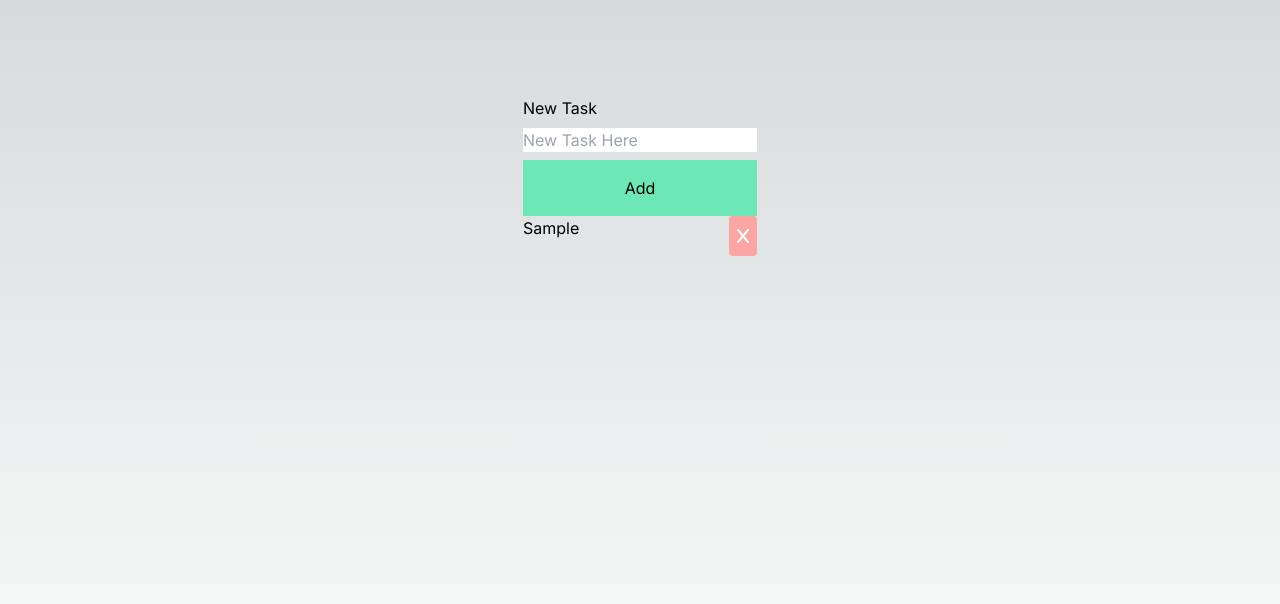
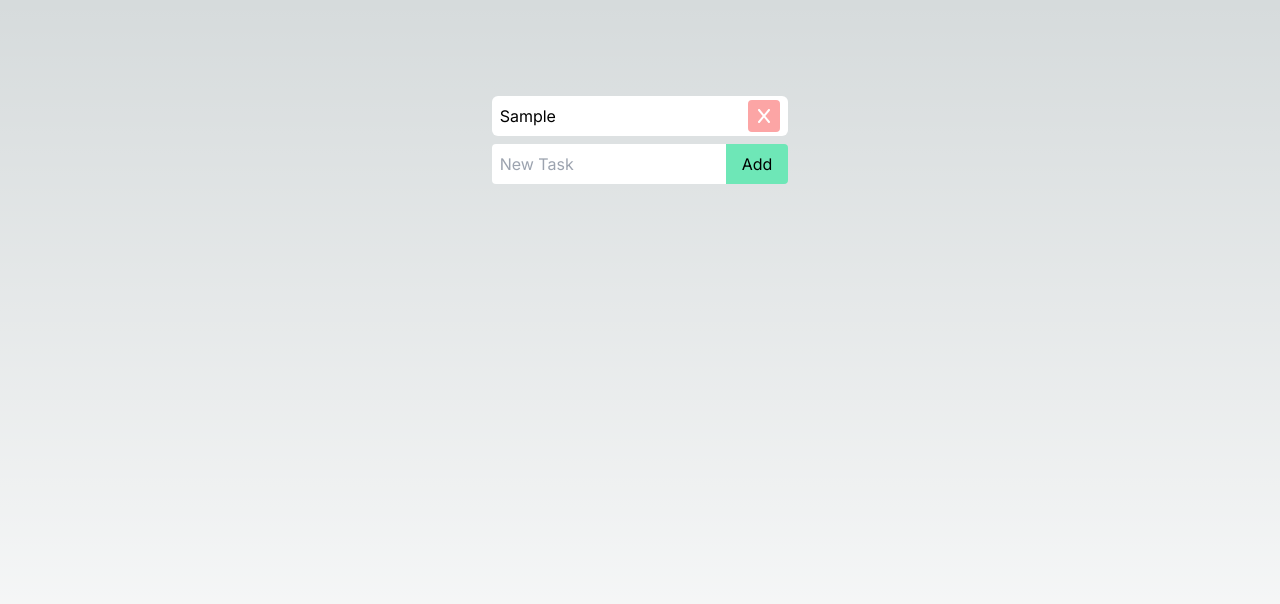
Before and after one commit to nrhoudek/Weekly-Planner, a Next.js app: page / in a window 1280 px wide. Both pictures are taken after typing "Sample" into the empty fields and a click on the button "Add". Shown: the top 604 px of the page. Built offline with nearby package versions, Linux system fonts and the light colour scheme.

Commit message:
Refactored some types, converted tabs to spaces, and added some styling
Styling to prevent my eyes from hurting more than they do looking at this hot mess

```diff
--- a/src/app/components/Day/AddTaskForm.tsx
+++ b/src/app/components/Day/AddTaskForm.tsx
@@ -19,10 +19,20 @@ export default function AddTaskForm({ addTask }: addTaskFormProps) {
     }
 
     return (
-    <form className='flex flex-col gap-2'>
-      <label htmlFor="newTask">New Task</label>
-      <input id="newTask" type="text" name="newTask" placeholder="New Task Here" autoComplete="off" value={inputText} onChange={(event) => setInputText(event.target.value)}/>
-      <button className="p-4 bg-emerald-300 hover:bg-emerald-500" type="submit" onClick={(event: React.MouseEvent<HTMLElement>) => handleClick(event)}>Add</button>
+    <form className='flex w-full'>
+        <label htmlFor="newTask" className="sr-only">New Task</label>
+        <input
+            id="newTask"
+            className="indent-2 rounded-tl rounded-bl w-full"
+            type="text"
+            name="newTask"
+            placeholder="New Task"
+            autoComplete="off"
+            aria-label="New Task"
+            value={inputText}
+            onChange={(event) => setInputText(event.target.value)}
+        />
+        <button className="px-4 py-2 bg-emerald-300 hover:bg-emerald-500 rounded-br rounded-tr" type="submit" onClick={(event: React.MouseEvent<HTMLElement>) => handleClick(event)}>Add</button>
     </form>
     )
 }
--- a/src/app/components/Day/Layout.tsx
+++ b/src/app/components/Day/Layout.tsx
@@ -2,37 +2,33 @@
 import { useState } from 'react'
 import AddTaskForm from './AddTaskForm'
 import TaskList from './TaskList'
+import { taskItem } from './types/shared-types'
 
-export type taskItem = {
-  id: number;
-  task: string
+export default function Layout() {
+    const [tasks, setTasks] = useState<taskItem[]>([]);
+    const [id, setId] = useState(0);
+
+    function addTask(newTask: string) {
+        const tempTask = {
+            id: id,
+            content: newTask
         }
 
-export default function Container() {
-  const [taskList, setTaskList] = useState<taskItem[]>([]);
-  const [id, setId] = useState(0);
-
-  function addTask(task: string) {
-    const newTask = {
-      id: id,
-      task: task
-    }
-
-    const newTaskList = [...taskList, newTask]
-    setTaskList(newTaskList);
+        const newTaskList = [...tasks, tempTask]
+        setTasks(newTaskList);
         setId(prev => prev + 1);
     }
 
     function removeTask(id: number) {
-    const filteredTaskList = taskList.filter(task => task.id !== id);
+        const filteredTaskList = tasks.filter(task => task.id !== id);
         const newTaskList = filteredTaskList
-    setTaskList(newTaskList);
+        setTasks(newTaskList);
     }
 
     return (
-    <div>
+    <div className="max-w-xs">
+        <TaskList tasks={tasks} removeTask={removeTask}/>
         <AddTaskForm addTask={addTask}/>
-      <TaskList taskList={taskList} removeTask={removeTask}/>
     </div>
     )
 }
--- a/src/app/components/Day/RemoveButton.tsx
+++ /dev/null
@@ -1,20 +0,0 @@
-import { FontAwesomeIcon } from '@fortawesome/react-fontawesome'
-import { faX } from '@fortawesome/free-solid-svg-icons'
-
-type removeButtonProps = {
-  id: number
-  removeTask: (id: number) => void;
-}
-
-export default function RemoveButton( { id, removeTask }: removeButtonProps) {
-
-  function handleClick(id: number) {
-    removeTask(id)
-  }
-
-  return (
-    <button className="rounded bg-red-300 text-white p-2" onClick={() => handleClick(id)}>
-      <FontAwesomeIcon icon={faX} />
-    </button>
-  )
-}
--- a/src/app/components/Day/Task.tsx
+++ b/src/app/components/Day/Task.tsx
@@ -1,16 +1,23 @@
-import RemoveButton from './RemoveButton'
+import { FontAwesomeIcon } from '@fortawesome/react-fontawesome'
+import { faX } from '@fortawesome/free-solid-svg-icons'
 
 type taskProps = {
     id: number;
-    task: String;
+    content: String;
     removeTask: (id: number) => void;
 }
 
-export default function Task({ id, task, removeTask }: taskProps) {
-  return (
-    <li className='flex justify-between'>
-        {task}
-        <RemoveButton id={id} removeTask={removeTask}/>
-    </li>
-  )
+export default function Task({ id, content, removeTask }: taskProps) {
+    function handleClick(id: number) {
+        removeTask(id)
+    }
+
+    return (
+        <li className='flex justify-between items-center rounded-md bg-white px-2 py-1 mb-2 gap-4'>
+            {content}
+            <button className="flex items-center justify-center rounded bg-red-300 hover:bg-red-500 text-white p-2 h-8 w-8" onClick={() => handleClick(id)}>
+                <FontAwesomeIcon icon={faX} />
+            </button>
+        </li>
+    )
 }
--- a/src/app/components/Day/TaskList.tsx
+++ b/src/app/components/Day/TaskList.tsx
@@ -1,19 +1,17 @@
 import Task from './Task'
-import { taskItem } from './Layout'
+import { taskItem } from './types/shared-types'
 
-type taskListProps = {
-  taskList: taskItem[];
-  removeTask: (id: number) => void;
+export type taskList = {
+    tasks: taskItem[];
+    removeTask: (id: number) => void;
 }
 
-export default function TaskList({ taskList, removeTask } : taskListProps) {
-  return (
-    <ul>
-      {taskList.map((task) => {
-          // key ={0} as temp fix for issue
-          return <Task key={0} id={task.id} task={task.task} removeTask={removeTask} />
-        })
-      }
-    </ul>
-  )
+export default function TaskList({ tasks, removeTask } : taskList) {
+    return (
+        <ul className="mb-2">
+            {tasks.map((task) => {
+                return <Task key={task.id} id={task.id} content={task.content} removeTask={removeTask} />
+            })}
+        </ul>
+    )
 }
--- /dev/null
+++ b/src/app/components/Day/types/shared-types.tsx
@@ -0,0 +1,4 @@
+export type taskItem = {
+    id: number;
+    content: string
+}
--- a/src/app/page.tsx
+++ b/src/app/page.tsx
@@ -1,10 +1,10 @@
 import Image from 'next/image'
-import Day from './components/Day/Layout'
+import Layout from './components/Day/Layout'
 
 export default function Home() {
-  return (
+    return (
     <main className="flex min-h-screen flex-col items-center p-24">
-      <Day />
+        <Layout />
     </main>
-  )
+    )
 }
```
Also changed, not shown: src/app/layout.tsx (+5 -5 lines), src/app/global/globals.css (indentation only). Lines whose indentation alone changed are shown as unchanged.
